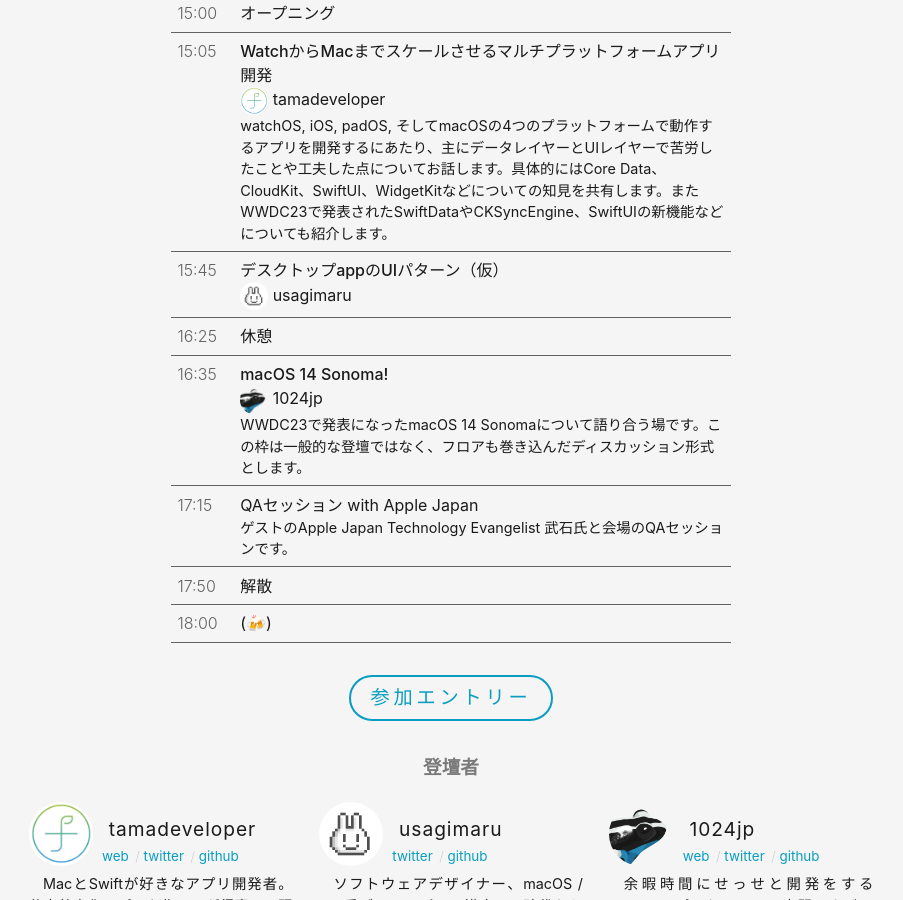
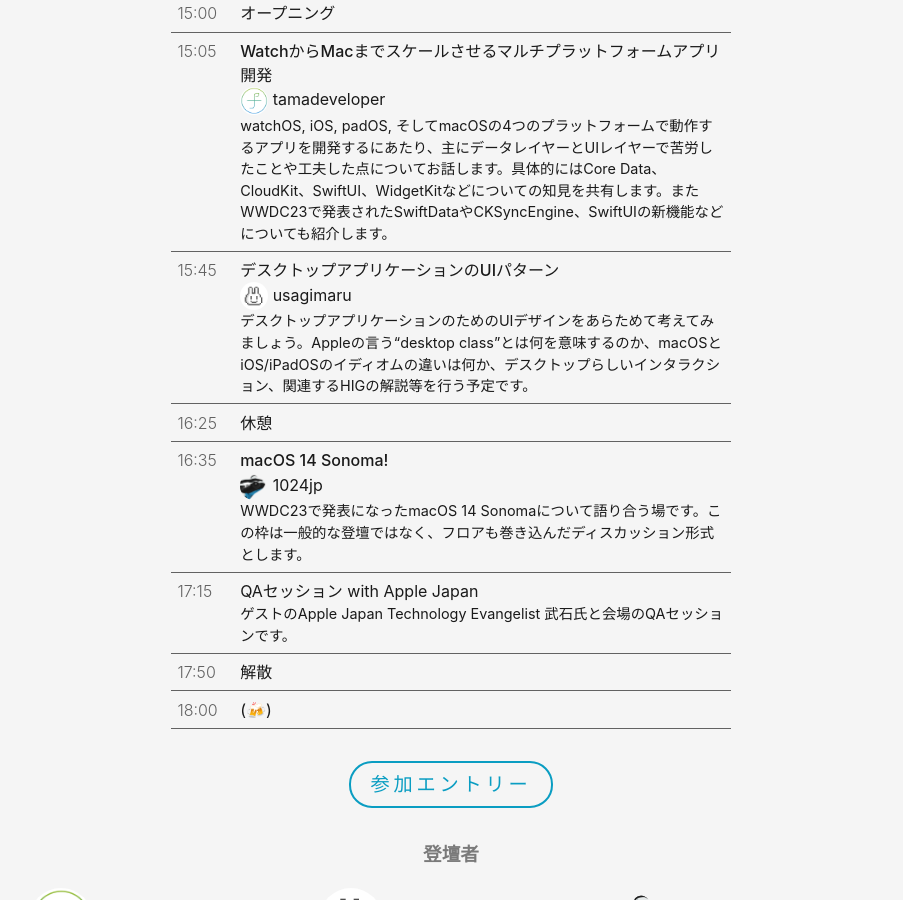
Before and after one commit to macOS-native/macos-native.github.io, a Jekyll site: the page built from index.md, in a window 1280 px wide and 900 px high, scrolled down 910 px. Shown: the whole window, without its empty margins (189-1092 px from the left). Built offline with Jekyll 4.4.1, drawn with Linux system fonts in a browser that asks for light colours.

Commit message:
update the session details of usagimaru

```diff
--- a/_data/events.yml
+++ b/_data/events.yml
@@ -17,10 +17,12 @@
       description: |
         watchOS, iOS, padOS, そしてmacOSの4つのプラットフォームで動作するアプリを開発するにあたり、主にデータレイヤーとUIレイヤーで苦労したことや工夫した点についてお話します。具体的にはCore Data、CloudKit、SwiftUI、WidgetKitなどについての知見を共有します。またWWDC23で発表されたSwiftDataやCKSyncEngine、SwiftUIの新機能などについても紹介します。
     - time: "15:45"
-      title: "デスクトップappのUIパターン（仮）"
+      title: "デスクトップアプリケーションのUIパターン"
       presenter:
         name: usagimaru
         avatar: usagimaru
+      description: |
+        デスクトップアプリケーションのためのUIデザインをあらためて考えてみましょう。Appleの言う“desktop class”とは何を意味するのか、macOSとiOS/iPadOSのイディオムの違いは何か、デスクトップらしいインタラクション、関連するHIGの解説等を行う予定です。
     - time: "16:25"
       title: "休憩"
     - time: "16:35"
```
